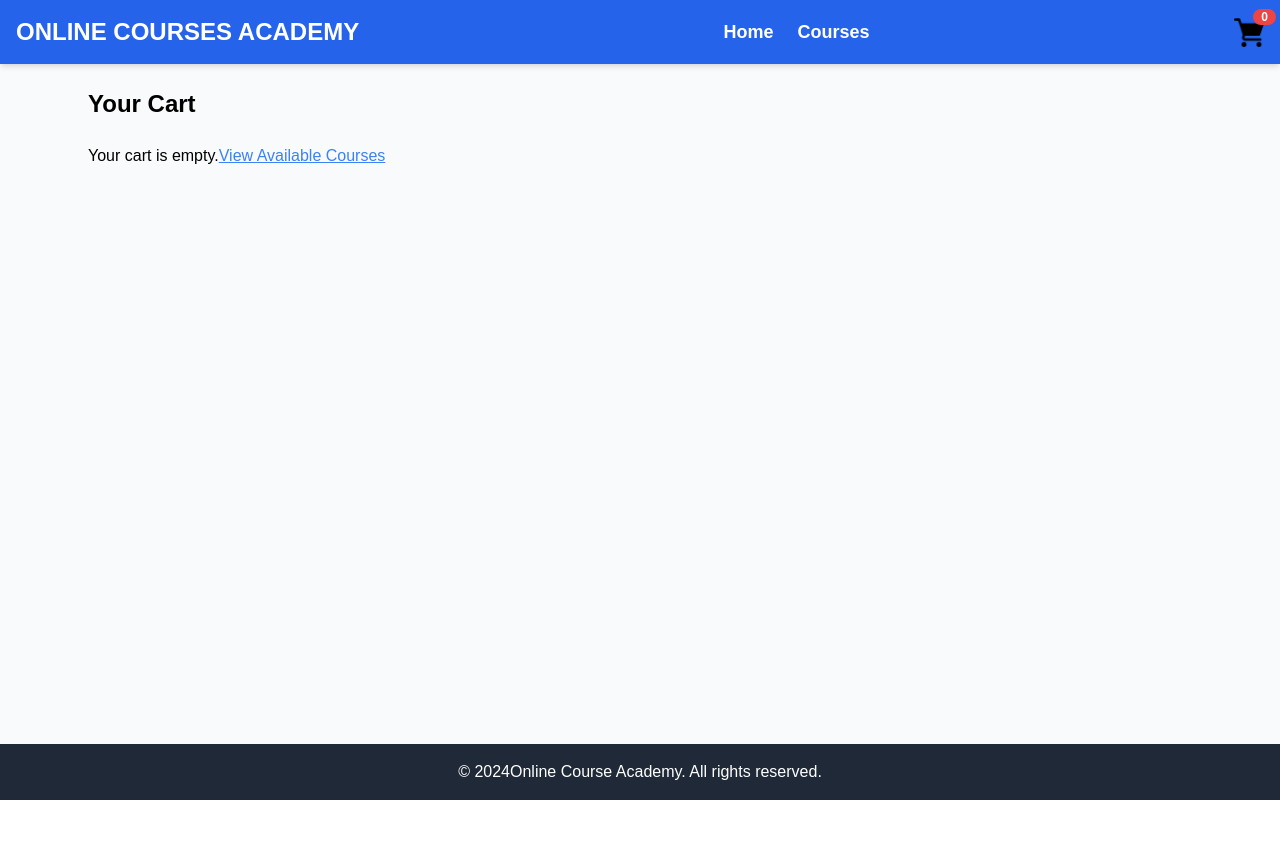
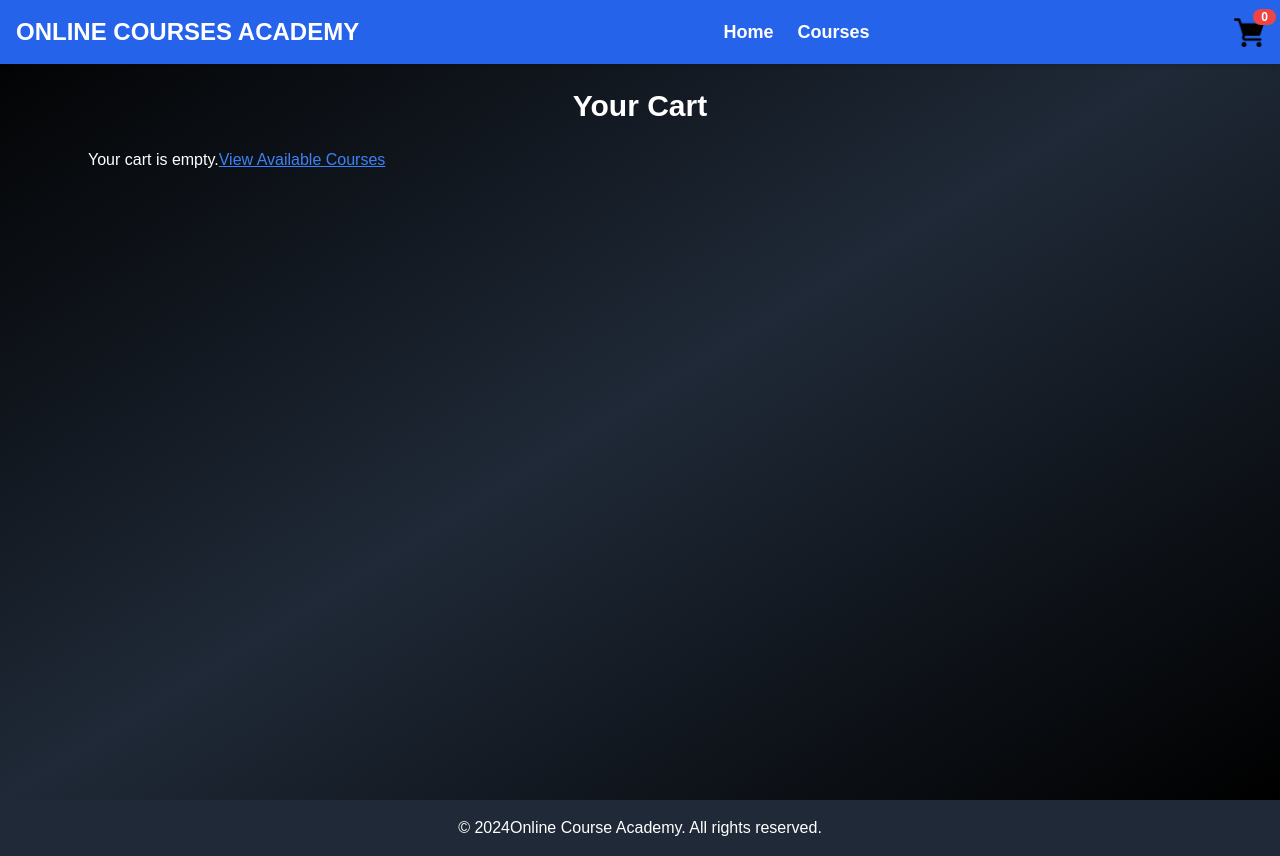
Before and after one commit to Chirukeshyt/OnlineCourseAcademy, a Next.js app: page /cart in a window 1280 px wide. Before the commit the page ends 800 px from the top, so only its background shows below. Built offline with nearby package versions, Linux system fonts and the light colour scheme.

Commit message:
cart update

```diff
--- a/pages/cart.js
+++ b/pages/cart.js
@@ -16,12 +16,22 @@ const CartPage = () => {
     };
 
     return (
-        <div>
+        <div className="min-h-screen bg-gradient-to-br from-black via-gray-800 to-black relative">
+            {/* Background lines */}
+            <div
+                className="absolute inset-0 bg-gradient-to-br from-white to-transparent opacity-10 pointer-events-none"
+                style={{
+                    backgroundImage: "radial-gradient(circle, rgba(255,255,255,0.1) 1%, transparent 1%)",
+                    backgroundSize: "50px 50px",
+                }}
+            ></div>
+
             <Navbar />
-            <div className="max-w-6xl mx-auto p-6">
-                <h1 className="text-2xl font-bold mb-6">Your Cart</h1>
+
+            <div className="max-w-6xl mx-auto p-6 relative z-10">
+                <h1 className="text-3xl font-bold mb-6 text-white text-center">Your Cart</h1>
                 {cart.length === 0 ? (
-                    <p>
+                    <p className="text-white">
                         Your cart is empty.
                         <Link href="/scholarships" className="text-blue-500 underline">
                             View Available Courses
@@ -30,9 +40,9 @@ const CartPage = () => {
                 ) : (
                     <div>
                         {cart.map((item) => (
-                            <div key={item.id} className="border-b p-4">
+                            <div key={item.id} className="border-b p-4 text-white">
                                 <h2 className="font-semibold text-lg">{item.title}</h2>
-                                <p className="text-gray-600">₹{item.amount}</p>
+                                <p className="text-gray-400">₹{item.amount}</p>
                                 <button
                                     onClick={() => removeFromCart(item.id)}
                                     className="text-red-500 hover:underline"
@@ -43,7 +53,7 @@ const CartPage = () => {
                         ))}
                         <button
                             onClick={handleProceedToSubmit}
-                            className="mt-4 px-6 py-2 bg-green-500 text-white rounded hover:bg-green-600"
+                            className="mt-4 px-6 py-2 bg-white w-full text-black rounded hover:bg-green-600 transition-transform transform hover:scale-105 font-semibold text-lg duration-300"
                         >
                             Submit Applications
                         </button>
```
